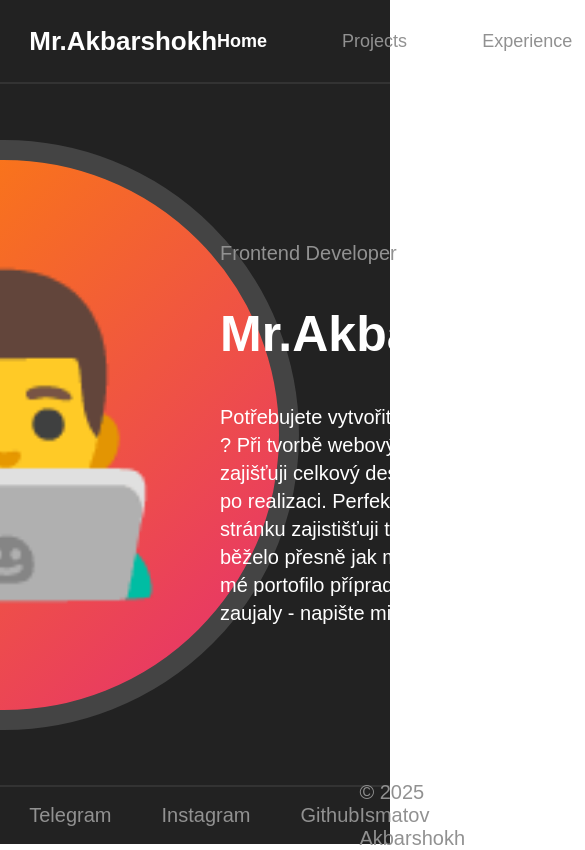
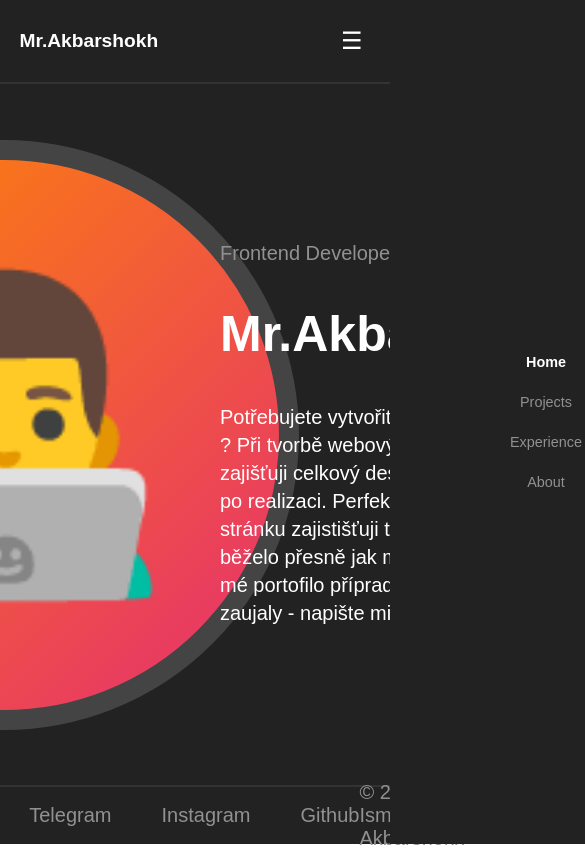
Before and after one commit to Akbarshoh404/New-Portfolio, a React (Create React App) app: page / in a window 390 px wide. Shown: the top 850 px of the page, 585 px wide, since content can reach past the window. Built offline with nearby package versions, Linux system fonts and the light colour scheme.

Commit message:
responsive navbar

```diff
--- a/src/Layoutes/Navbar/index.jsx
+++ b/src/Layoutes/Navbar/index.jsx
@@ -4,6 +4,7 @@ import styles from "./style.module.scss";
 
 const Navabar = () => {
   const [active, setActive] = useState("Home");
+  const [isOpen, setIsOpen] = useState(false);
   const navigate = useNavigate();
   const location = useLocation();
 
@@ -22,6 +23,11 @@ const Navabar = () => {
   const handleNavigation = (item) => {
     setActive(item);
     navigate(`/${item.toLowerCase() === "home" ? "" : item.toLowerCase()}`);
+    setIsOpen(false);
+  };
+
+  const toggleMenu = () => {
+    setIsOpen(!isOpen);
   };
 
   return (
@@ -31,7 +37,11 @@ const Navabar = () => {
           <p onClick={() => handleNavigation("Home")}>Mr.Akbarshokh</p>
         </div>
 
-        <div className={styles.right}>
+        <button className={styles.hamburger} onClick={toggleMenu}>
+          {isOpen ? "✕" : "☰"}
+        </button>
+
+        <div className={`${styles.right} ${isOpen ? styles.open : ""}`}>
           {["Home", "Projects", "Experience", "About"].map((item) => (
             <p
               key={item}
--- a/src/Layoutes/Navbar/style.module.scss
+++ b/src/Layoutes/Navbar/style.module.scss
@@ -20,45 +20,94 @@
   display: flex;
   justify-content: space-between;
   align-items: center;
+  position: relative;
 }
 
 .left {
-  font-size: 26px;
+  font-size: clamp(1.2rem, 3vw, 1.625rem);
   font-weight: 700;
   cursor: pointer;
+}
 
-  p {
+.left p {
   color: white;
   transition: color 0.3s ease-in-out;
+}
 
-    &:hover {
+.left p:hover {
   color: #e0e0e0;
-    }
-  }
 }
 
 .right {
   display: flex;
   align-items: center;
   justify-content: center;
-  gap: 75px;
+  gap: clamp(1rem, 5vw, 4.6875rem);
+  transition: transform 0.3s ease-in-out;
+}
 
-  p {
+.right p {
   cursor: pointer;
   transition: color 0.3s ease-in-out;
-    font-size: 18px;
+  font-size: clamp(0.9rem, 2vw, 1.125rem);
+}
 
-    &.active {
+.right p.active {
   color: white;
   font-weight: 600;
 }
 
-    &.inactive {
+.right p.inactive {
   color: #919191;
 }
 
-    &:hover {
+.right p:hover {
   color: #e0e0e0;
 }
+
+.hamburger {
+  display: none;
+  background: none;
+  border: none;
+  color: white;
+  font-size: clamp(1.5rem, 4vw, 2rem);
+  cursor: pointer;
+  padding: 0.5rem;
+  z-index: 20;
+}
+
+@media (max-width: 768px) {
+  .hamburger {
+    display: block;
+  }
+
+  .right {
+    position: fixed;
+    top: 0;
+    right: 0;
+    width: 70%;
+    height: 100vh;
+    background-color: #222222;
+    flex-direction: column;
+    justify-content: center;
+    align-items: center;
+    gap: 2rem;
+    transform: translateX(100%);
+    z-index: 10;
+  }
+
+  .right.open {
+    transform: translateX(0);
   }
 }
+
+@media (max-width: 480px) {
+  .container {
+    width: 90%;
+  }
+
+  .right {
+    width: 80%;
+    gap: 1.5rem;
+  }
+}
```
Lines whose indentation alone changed are shown as unchanged.
